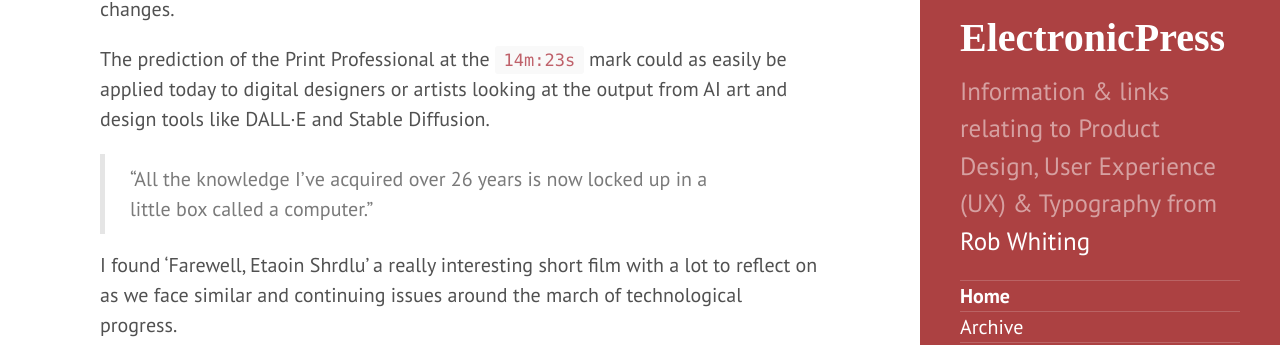
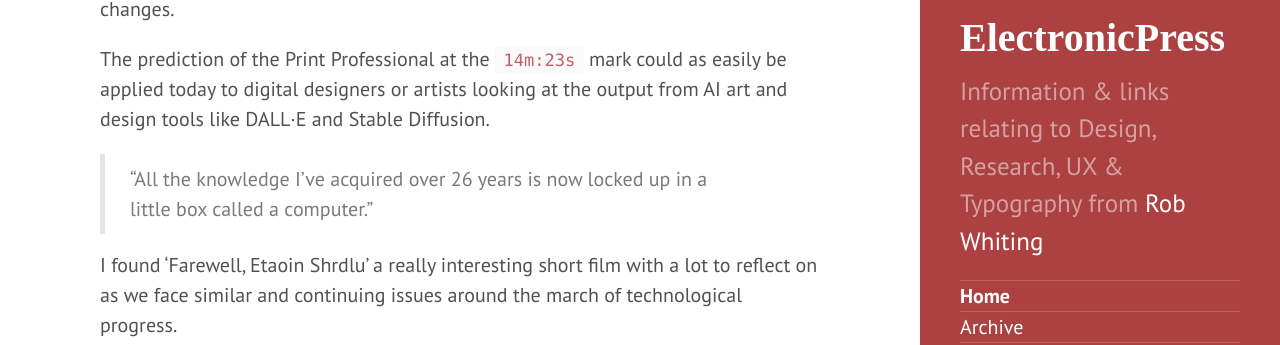
Before and after one commit to whitingx/whitingx.github.io, a Jekyll site: the page built from index.html, in a window 1280 px wide. Shown: the part 436-781 px from the top of the page. Built offline with Jekyll 4.4.1, drawn with Linux system fonts in a browser that asks for light colours; some web fonts are replaced; the list of posts is cut into pages by our own code.

Commit message:
Update _config.yml
Update info and name link.

```diff
--- a/_config.yml
+++ b/_config.yml
@@ -4,7 +4,7 @@ markdown: kramdown
 url: http://whitingx.github.io
 title: ElectronicPress
 tagline: User Experience Design & Research
-description: Information & links relating to Product Design, User Experience (UX) & Typography from <a href="https://twitter.com/whitingx">Rob Whiting</a>
+description: Information & links relating to Design, Research, UX & Typography from <a href="https://www.linkedin.com/in/whitingx/">Rob Whiting</a>
 paginate: 5
 gems:
   - jekyll-seo-tag
```
